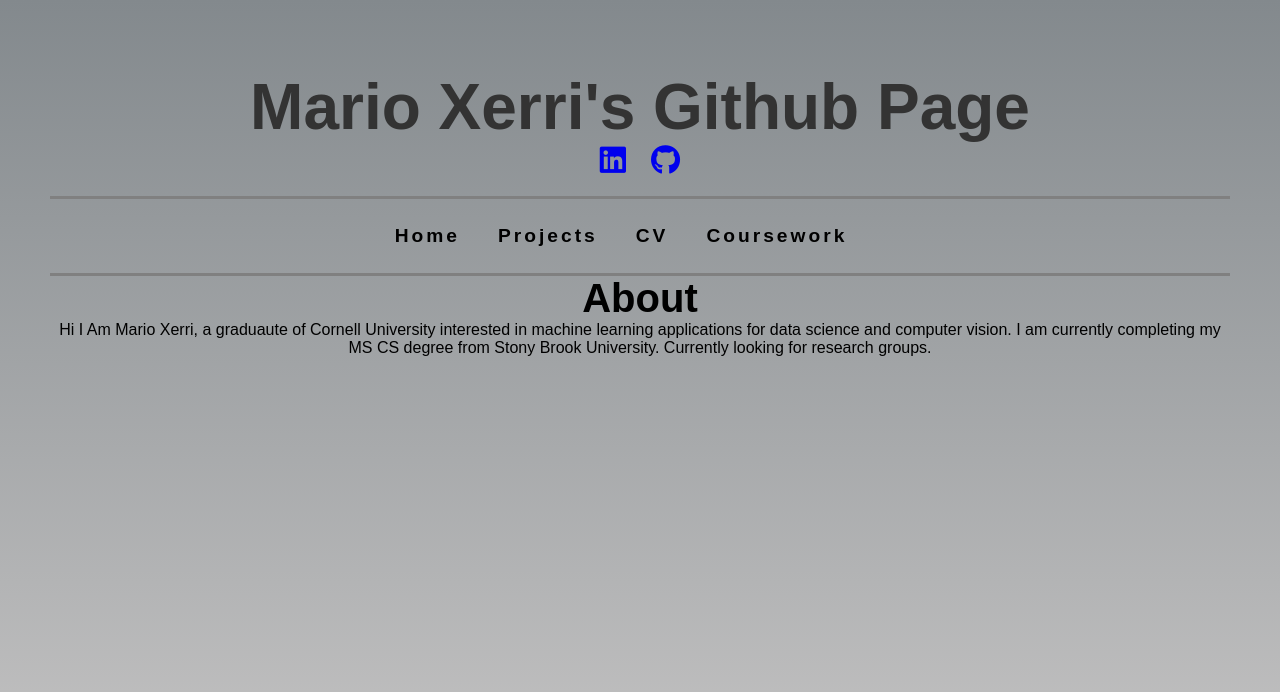
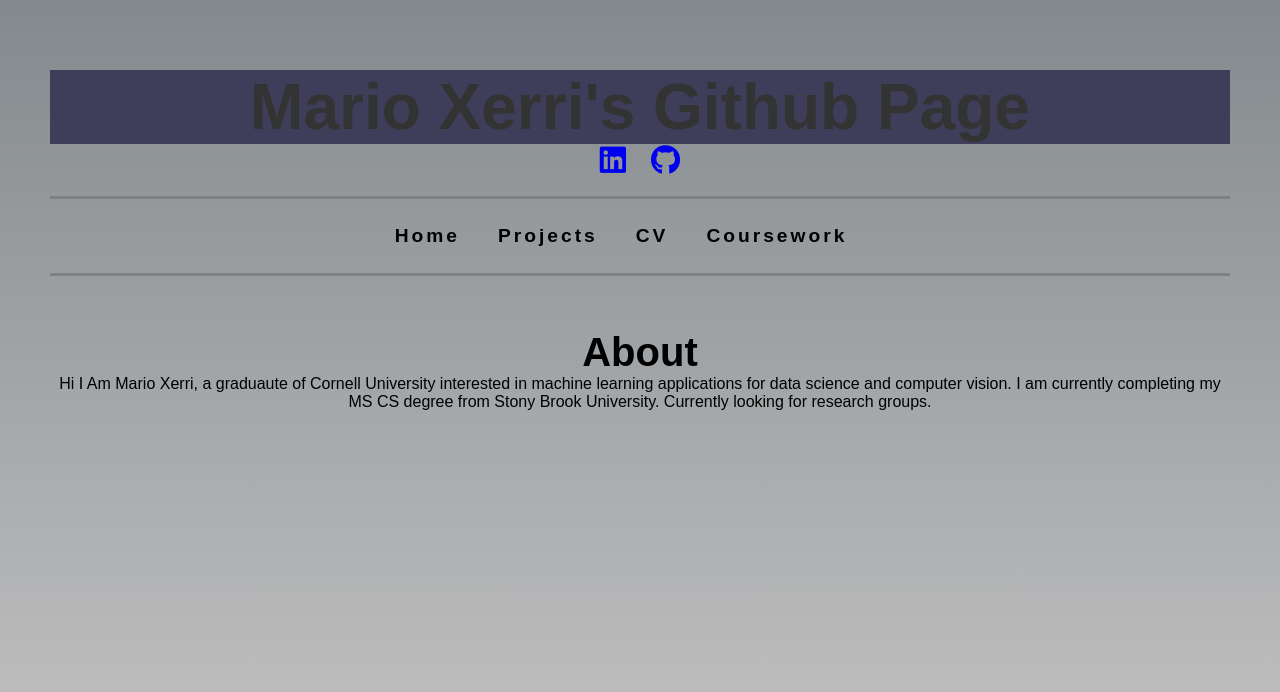
Before and after one commit to MaXerri/MaXerri.github.io, a plain HTML site: page index.html in a window 1280 px wide. Drawn offline with Linux system fonts and the light colour scheme.

```diff
--- a/index.html
+++ b/index.html
@@ -6,7 +6,7 @@
     <title>My GitHub Page</title>
     <style>
         body { font-family: Arial, sans-serif; text-align: center; padding: 50px; }
-        h1 { color: #333; }
+        h1 { color: #333; background-color: rgb(63, 62, 90)}
     </style>
     <link rel="stylesheet" href="style.css">
     <link rel="stylesheet" href="https://cdnjs.cloudflare.com/ajax/libs/font-awesome/6.5.1/css/all.min.css">
@@ -29,7 +29,7 @@
             <li><a href="coursework.html">Coursework</a></li>
         </ul>
     </nav>
-
+    <br><br><br>
 
     <h2 class="bold-title-h2">About </h2>
     <p> Hi I Am Mario Xerri, a graduaute of Cornell University interested in machine learning applications for data science and computer vision.
--- a/style.css
+++ b/style.css
@@ -58,7 +58,7 @@ section{
     letter-spacing: 3px
 }
 
-/*for logo in the nav bar */
+/*for logo in the nav bar which i do not have */
 .navbar i{
     color: #8a1d45
 }
```
